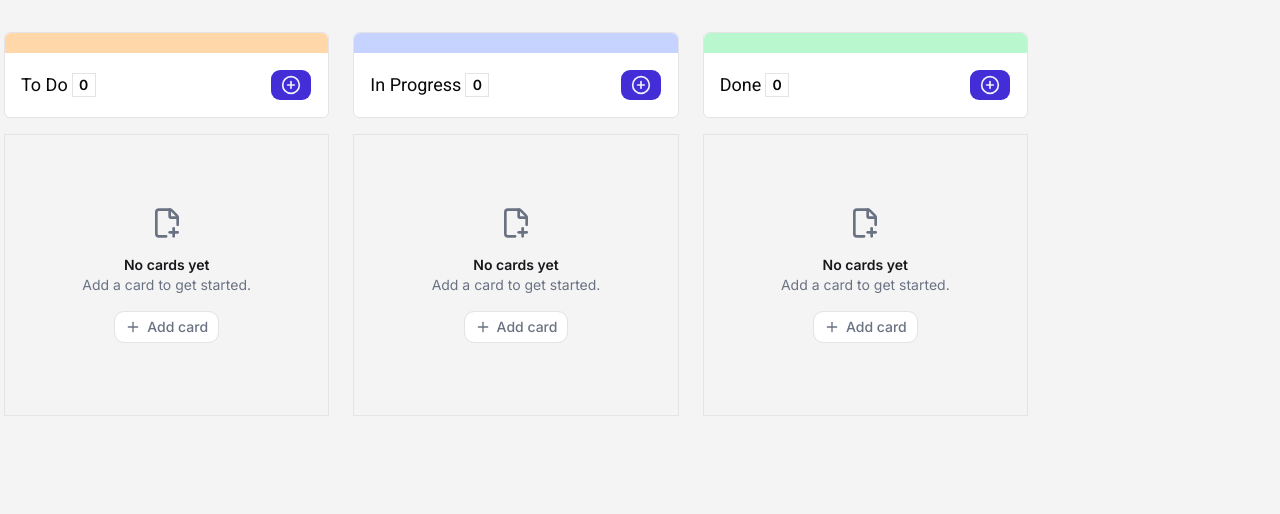
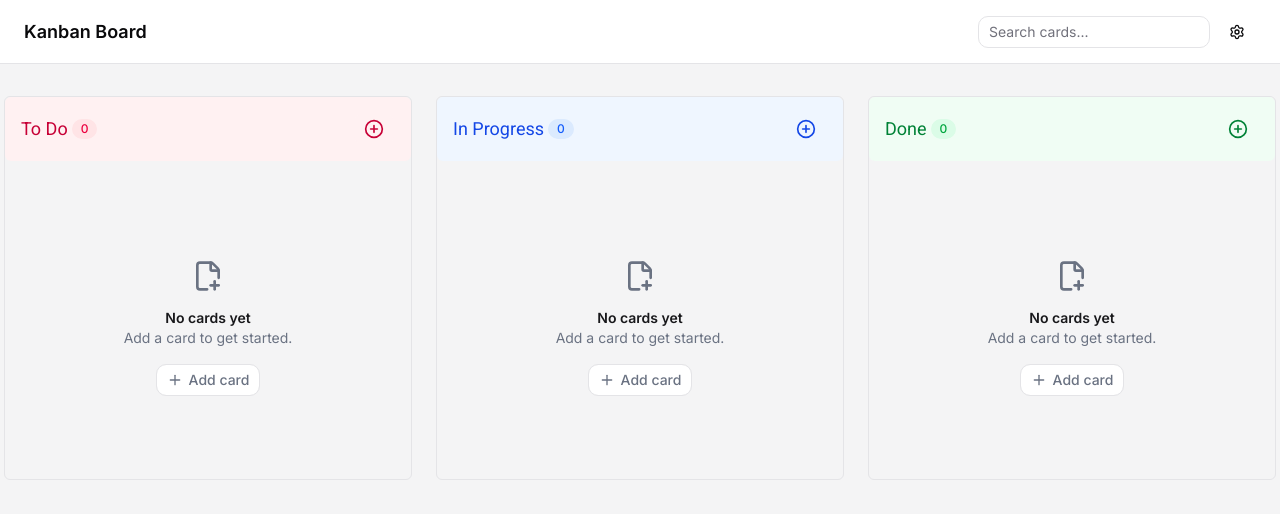
Before and after one commit to ArdalanMahmoudi/kanban-board, a Next.js app: page / in a window 1280 px wide. Shown: the top 514 px of the page. Built offline with nearby package versions, Linux system fonts and the light colour scheme.

Commit message:
add-animate-presense

```diff
--- a/src/app/layout.tsx
+++ b/src/app/layout.tsx
@@ -3,12 +3,11 @@ import { Inter, Roboto } from "next/font/google";
 import "./globals.css";
 import { cn } from "@/lib/utils";
 import { Toaster } from "react-hot-toast";
+import Header from "@/components/layout/Header";
 
-const robotoHeading = Roboto({subsets:['latin'],variable:'--font-roboto'});
+const robotoHeading = Roboto({ subsets: ["latin"], variable: "--font-roboto" });
 
-const inter = Inter({subsets:['latin'],variable:'--font-inter'});
-
-
+const inter = Inter({ subsets: ["latin"], variable: "--font-inter" });
 
 export const metadata: Metadata = {
   title: "Create Next App",
@@ -19,10 +18,18 @@ export default function RootLayout({ children }: LayoutProps<"/">) {
   return (
     <html
       lang="en"
-      className={cn("h-full", "antialiased",  inter.variable, robotoHeading.variable)}
+      className={cn(
+        "h-full",
+        "antialiased",
+        inter.variable,
+        robotoHeading.variable,
+      )}
     >
-      <body className="min-h-full flex flex-col bg-accent">{children}</body>
-      <Toaster/>
+      <body className="min-h-full flex flex-col bg-accent">
+        <Header />
+        {children}
+      </body>
+      <Toaster />
     </html>
   );
 }
--- a/src/components/kanban/Board.tsx
+++ b/src/components/kanban/Board.tsx
@@ -7,7 +7,7 @@ const Board = () => {
     const cardLists = useBoardStore((state) => state.cardLists)
 
     return (
-        <div className='grid grid-cols-3 gap-6 h-full max-h-96 w-full max-w-5xl'>
+        <div className='grid grid-cols-3 gap-6 h-full max-h-96 w-full '>
           {cardLists.map((list) => (
             <List key={list?.id} list={list}/>
           ))}
--- a/src/components/kanban/Card.tsx
+++ b/src/components/kanban/Card.tsx
@@ -5,6 +5,8 @@ import { useBoardStore } from "@/stores/board.store";
 import toast from "react-hot-toast";
 import EditCardButton from "./EditCardButton";
 import { motion } from "framer-motion";
+import { statusColors } from "@/lib/status-colors";
+import { Input } from "../ui/input";
 
 type CardTypeProps = {
   dataCard: CardType;
@@ -30,7 +32,7 @@ const Card = ({
   const [isEditing, setIsEditing] = React.useState(false);
   const [newText, setNewText] = React.useState(dataCard.text);
   const editCard = useBoardStore((state) => state.editCard);
-
+  const colors = statusColors[listType]
   function handleIsEditCard(
     e: React.FormEvent<HTMLDivElement | HTMLButtonElement>,
   ) {
@@ -56,8 +58,10 @@ const Card = ({
   }
   return (
     <motion.div
-      initial={{ opacity: 0, y: 14 }}
-      whileInView={{ opacity: 1, y: 0 }}
+      initial={{ opacity: 0, y: 14, scale:0.95 }}
+      whileInView={{ opacity: 1, y: 0, scale:1 }}
+      animate={{opacity:1, y:0, scale:1}}
+      exit={{opacity:0, y:14, scale:0.95}}
       viewport={{ once: true, amount: 0.5 }}
       transition={{
         duration: 0.4,
@@ -68,7 +72,7 @@ const Card = ({
       }}
       whileTap={{ scale: 0.97 }}
       whileDrag={{ scale: 0.97 }}
-      className={`bg-white rounded-sm flex items-center justify-between  border border-border p-4 text-sm font-sans hover:cursor-text group h-16 border-l-4 ${(listType === "To Do" && "border-orange-200") || (listType === "In Progress" && "border-indigo-200") || (listType === "Done" && "border-green-200")}`}
+      className={`bg-white rounded-sm flex items-center justify-between  border p-4 text-sm font-sans hover:cursor-grab group h-16 border-l-4 ${colors.border}`}
       onDragOver={(e) => onDragOver(e, targetIndex)}
       draggable={isEditing ? false : true}
       onDragStart={(e) => onDragStart(e, dataCard.id, sourceListId)}
@@ -86,7 +90,7 @@ const Card = ({
           }}
           onKeyDown={handleEditCard}
           autoFocus
-          className="border border-border outline-0 p-2"
+          className="border border-border outline-0 p-2 "
         />
       ) : (
         <>
--- a/src/components/kanban/List.tsx
+++ b/src/components/kanban/List.tsx
@@ -5,6 +5,9 @@ import { useBoardStore } from "@/stores/board.store";
 import { AddCardButton } from "./AddCardButton";
 import { CirclePlusIcon, FilePlusCornerIcon, Plus } from "lucide-react";
 import { Button } from "../ui/button";
+import { statusColors } from "@/lib/status-colors";
+import { Badge } from "../ui/badge";
+import { AnimatePresence, motion } from "framer-motion";
 
 const List = ({ list }: { list: CardList }) => {
   const moveCard = useBoardStore((state) => state.moveCard);
@@ -41,26 +44,24 @@ const List = ({ list }: { list: CardList }) => {
     setHoverIndex(targetIndex);
   };
 
+  const colors = statusColors[list.status];
+
   return (
-    <div className="h-full flex flex-col gap-4">
+    <div className="h-full flex flex-col gap-4 border rounded-sm">
       {/* Title */}
-      <div className="w-full flex flex-col bg-white border border-border rounded-sm">
-        <div
-          className={`w-full h-5 rounded-t-sm ${(list.title === "To Do" && "bg-orange-200") || (list.title === "In Progress" && "bg-indigo-200") || (list.title === "Done" && "bg-green-200")}`}
-        ></div>
-        <div className="flex justify-between items-center p-4">
+      <div className={`w-full flex flex-col rounded-sm ${colors.header}`}>
+        <div className="flex justify-between items-center p-4 ">
           <div className="flex items-center gap-1">
-            <h3 className="text-lg font-heading">{list.title}</h3>
-            <p className="flex items-center justify-center  size-6 border border-border text-sm font-sans font-semibold">
-              {list.cards.length}
-            </p>
+            <h3 className="text-lg font-heading ">{list.status}</h3>
+            {/* Badge */}
+            <Badge className={`${colors.badge}`}>{list.cards.length}</Badge>
           </div>
           {/* Add-Task */}
           <AddCardButton
             listId={list.id}
             DialogTriggerButton={
-              <Button variant={"default"}>
-                <CirclePlusIcon className=" cursor-pointer size-5" />
+              <Button variant={"ghost"} className={`${colors.header}`}>
+                <CirclePlusIcon className=" cursor-pointer size-5 " />
               </Button>
             }
           />
@@ -68,12 +69,41 @@ const List = ({ list }: { list: CardList }) => {
       </div>
       {/* Main-card */}
       <div
-        className=" min-h-20 h-full  border border-border p-2 space-y-1"
+        className="relative min-h-20 h-full p-2 space-y-1"
         onDragOver={handleDragOver}
         onDrop={handleDrop}
       >
-        {list.cards.length === 0 ? (
-          <div className="w-full text-sm text-gray-500 p-4 flex justify-center items-center h-full flex-col gap-4">
+        {/* Card */}
+        <AnimatePresence>
+          {list.cards.map((card, index) => (
+            <Card
+              key={card.id}
+              dataCard={card}
+              onDragStart={handleDragStart}
+              sourceListId={list.id}
+              listType={list.status}
+              targetIndex={index}
+              onDragOver={handleDragOverCard}
+            />
+          ))}
+        </AnimatePresence>
+
+        {/* --Empty-State--- */}
+        <AnimatePresence>
+          {list.cards.length === 0 && (
+            <motion.div
+              initial={{ opacity: 0, scale: 0.95 }}
+              animate={{ opacity: 1, scale: 1 }}
+              exit={{ opacity: 0, scale: 0.95 }}
+              transition={{
+                duration: 0.4,
+                ease: "backOut",
+                type: "spring",
+                stiffness: 300,
+                damping: 20,
+              }}
+              className="absolute inset-0 w-full flex justify-center items-center flex-col gap-4 p-4 text-sm text-gray-500"
+            >
               <FilePlusCornerIcon className="size-8" />
               <div className="flex flex-col items-center">
                 <h3 className="text-accent-foreground font-semibold">
@@ -89,20 +119,9 @@ const List = ({ list }: { list: CardList }) => {
                   </Button>
                 }
               />
-          </div>
-        ) : (
-          list.cards.map((card, index) => (
-            <Card
-              key={card.id}
-              dataCard={card}
-              onDragStart={handleDragStart}
-              sourceListId={list.id}
-              listType={list.title}
-              targetIndex={index}
-              onDragOver={handleDragOverCard}
-            />
-          ))
+            </motion.div>
           )}
+        </AnimatePresence>
       </div>
     </div>
   );
--- /dev/null
+++ b/src/components/layout/Header.tsx
@@ -0,0 +1,20 @@
+import React from "react";
+import { Input } from "../ui/input";
+import { Button } from "../ui/button";
+import { SettingsIcon } from "lucide-react";
+
+const Header = () => {
+  return (
+    <header className="flex h-16 items-center justify-between border-b px-6 bg-white shadow-black/5">
+      <h1 className="text-lg font-semibold">Kanban Board</h1>
+      <div className="flex items-center gap-2">
+        <Input placeholder="Search cards..." />
+        <Button variant={"ghost"}>
+          <SettingsIcon />
+        </Button>
+      </div>
+    </header>
+  );
+};
+
+export default Header;
--- /dev/null
+++ b/src/components/ui/badge.tsx
@@ -0,0 +1,51 @@
+import { mergeProps } from "@base-ui/react/merge-props"
+import { useRender } from "@base-ui/react/use-render"
+import { cva, type VariantProps } from "class-variance-authority"
+import { cn } from "cn"
+
+const badgeVariants = cva(
+  "group/badge inline-flex h-5 w-fit shrink-0 items-center justify-center gap-1 overflow-hidden rounded-4xl border border-transparent px-2 py-0.5 text-xs font-medium whitespace-nowrap transition-all focus-visible:border-ring focus-visible:ring-[3px] focus-visible:ring-ring/50 has-data-[icon=inline-end]:pr-1.5 has-data-[icon=inline-start]:pl-1.5 aria-invalid:border-destructive aria-invalid:ring-destructive/20 dark:aria-invalid:ring-destructive/40 [&>svg]:pointer-events-none [&>svg]:size-3!",
+  {
+    variants: {
+      variant: {
+        default: "bg-primary text-primary-foreground [a]:hover:bg-primary/80",
+        secondary:
+          "bg-secondary text-secondary-foreground [a]:hover:bg-secondary/80",
+        destructive:
+          "bg-destructive/10 text-destructive focus-visible:ring-destructive/20 dark:bg-destructive/20 dark:focus-visible:ring-destructive/40 [a]:hover:bg-destructive/20",
+        outline:
+          "border-border text-foreground [a]:hover:bg-muted [a]:hover:text-muted-foreground",
+        ghost:
+          "hover:bg-muted hover:text-muted-foreground dark:hover:bg-muted/50",
+        link: "text-primary underline-offset-4 hover:underline",
+      },
+    },
+    defaultVariants: {
+      variant: "default",
+    },
+  }
+)
+
+function Badge({
+  className,
+  variant = "default",
+  render,
+  ...props
+}: useRender.ComponentProps<"span"> & VariantProps<typeof badgeVariants>) {
+  return useRender({
+    defaultTagName: "span",
+    props: mergeProps<"span">(
+      {
+        className: cn(badgeVariants({ variant }), className),
+      },
+      props
+    ),
+    render,
+    state: {
+      slot: "badge",
+      variant,
+    },
+  })
+}
+
+export { Badge, badgeVariants }
--- /dev/null
+++ b/src/lib/status-colors.ts
@@ -0,0 +1,17 @@
+export const statusColors = {
+    "To Do":{
+        header:"bg-rose-50 text-rose-700",
+        badge:"bg-rose-100 text-rose-600",
+        border:"border-rose-100"
+    },
+    "In Progress":{
+        header:"bg-blue-50 text-blue-700",
+        badge:"bg-blue-100 text-blue-600",
+        border:"border-blue-100"
+    },
+    "Done":{
+        header:"bg-green-50 text-green-700",
+        badge:"bg-green-100 text-green-600",
+        border:"border-green-100"
+    }
+}
--- a/src/lib/types/kanban.type.ts
+++ b/src/lib/types/kanban.type.ts
@@ -5,7 +5,7 @@ export interface CardType {
 
 export interface CardList {
   id: number;
-  title: string
+  status: "To Do" | "In Progress" | "Done"
   cards: CardType[];
 }
 export interface KanbanBoardState {
--- a/src/stores/board.store.ts
+++ b/src/stores/board.store.ts
@@ -9,11 +9,11 @@ export const useBoardStore = create<KanbanBoardState>()(
       cardLists: [
         {
           id: 1,
-          title: "To Do",
+          status: "To Do",
           cards: [],
         },
-        { id: 2, title: "In Progress", cards: [] },
-        { id: 3, title: "Done", cards: [] },
+        { id: 2, status: "In Progress", cards: [] },
+        { id: 3, status: "Done", cards: [] },
       ],
       moveCard: (
         cardId: string,
```
Lines whose indentation alone changed are shown as unchanged.
